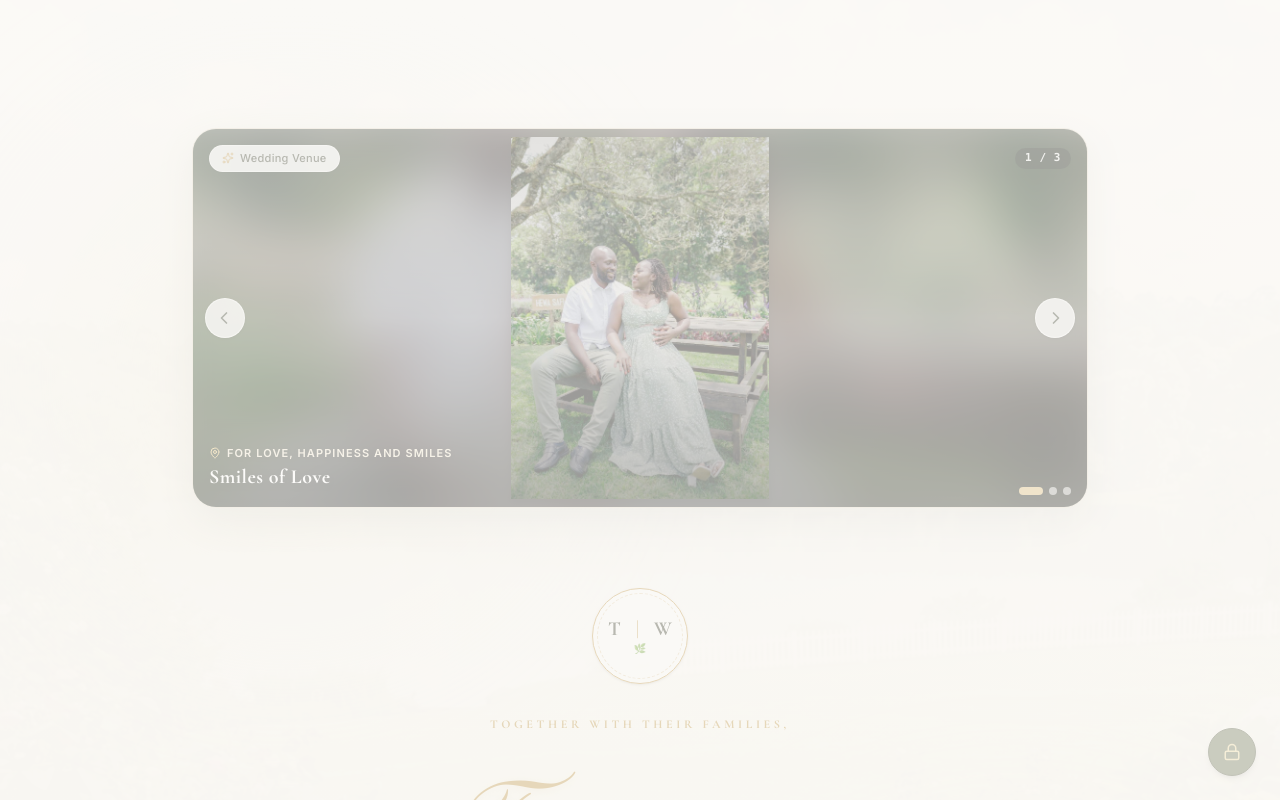
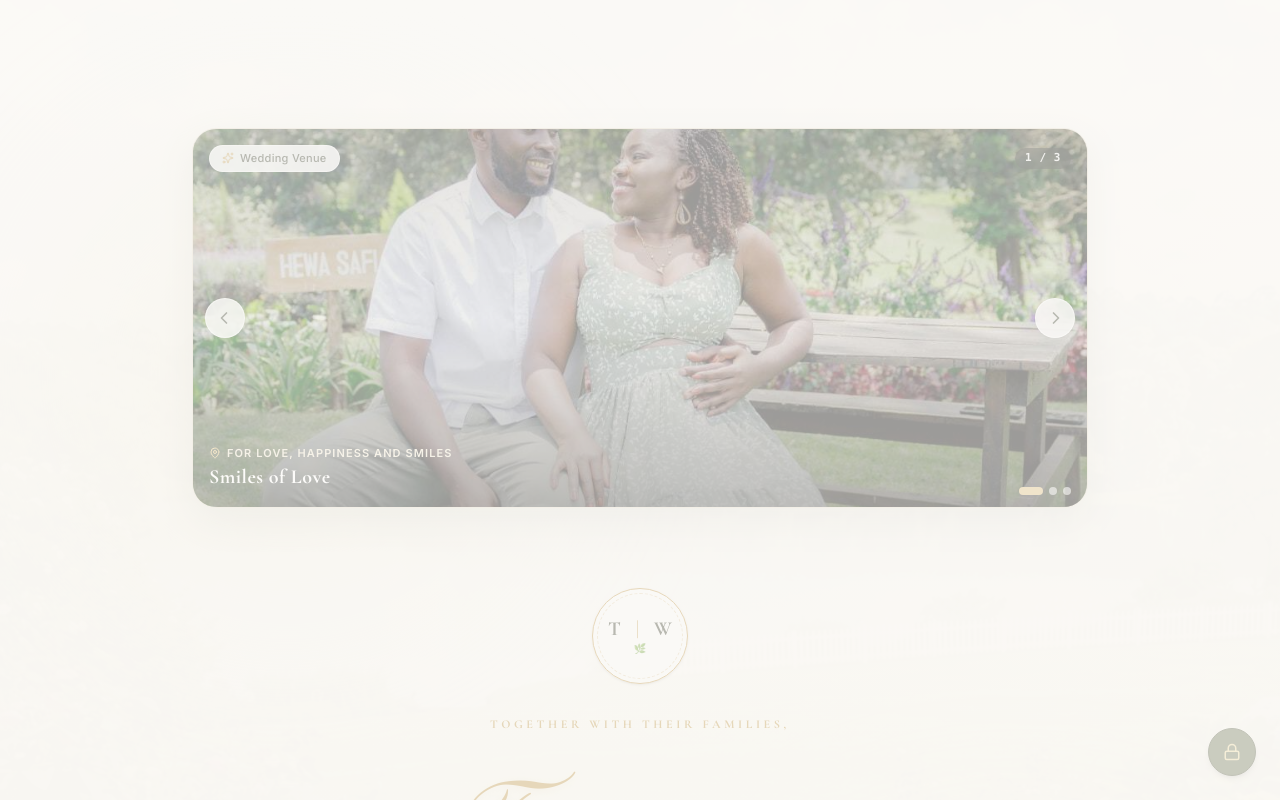
Before and after one commit to cardsandgiftske-maker/TorrencewedsWilfred, a React (Vite) app: page / in a window 1280 px wide. Both pictures are taken after a click on the button "TW". Shown: the top 800 px of the page. Built offline with nearby package versions, Linux system fonts and the light colour scheme; a web font is replaced by a local one.

Commit message:
Refactor HeroCarousel component for improved structure

```diff
--- a/src/components/HeroCarousel.tsx
+++ b/src/components/HeroCarousel.tsx
@@ -1,245 +1,465 @@
 /**
+
  * @license
+
  * SPDX-License-Identifier: Apache-2.0
+
  */
 
+
+
 import React, { useState, useEffect, useRef } from 'react';
+
 import { motion, AnimatePresence } from 'motion/react';
+
 import { ChevronLeft, ChevronRight, MapPin, Sparkles } from 'lucide-react';
 
+
+
 // @ts-ignore
+
 import Couple1 from '../assets/images/torrence-wilfred-01.jpg';
+
 // @ts-ignore
+
 import Couple2 from '../assets/images/torrence-wilfred-02.jpg';
+
 // @ts-ignore
+
 import Couple3 from '../assets/images/torrence-wilfred-03.jpg';
 
+
+
 interface Slide {
+
   id: string;
+
   image: string;
+
   title: string;
+
   subtitle: string;
+
 }
 
+
+
 const SLIDES: Slide[] = [
+
   {
+
     id: 'pathway',
+
     image: Couple1,
+
     title: 'Smiles of Love',
+
     subtitle: 'For Love, Happiness and Smiles'
+
   },
+
   {
+
     id: 'ceremony',
+
     image: Couple2,
+
     title: 'Looking Good Together',
+
     subtitle: 'Blessed and Highly Favoured Together'
+
   },
+
   {
+
     id: 'aerial',
+
     image: Couple3,
+
     title: 'Journey of Love',
+
     subtitle: 'Us Together Forever Side by Side'
+
   }
+
 ];
 
+
+
 export default function HeroCarousel() {
+
   const [currentIndex, setCurrentIndex] = useState(0);
+
   const [direction, setDirection] = useState<number>(1);
+
   const [isPaused, setIsPaused] = useState(false);
+
   const touchStartX = useRef<number | null>(null);
+
   const touchEndX = useRef<number | null>(null);
 
+
+
   // Auto advance every 5 seconds unless hovered/touched
+
   useEffect(() => {
+
     if (isPaused) return;
+
     const timer = setInterval(() => {
+
       setDirection(1);
+
       setCurrentIndex((prev) => (prev + 1) % SLIDES.length);
+
     }, 5000);
 
+
+
     return () => clearInterval(timer);
+
   }, [isPaused]);
 
+
+
   const handleNext = () => {
+
     setDirection(1);
+
     setCurrentIndex((prev) => (prev + 1) % SLIDES.length);
+
   };
 
+
+
   const handlePrev = () => {
+
     setDirection(-1);
+
     setCurrentIndex((prev) => (prev - 1 + SLIDES.length) % SLIDES.length);
+
   };
 
+
+
   const handleDotClick = (index: number) => {
+
     setDirection(index > currentIndex ? 1 : -1);
+
     setCurrentIndex(index);
+
   };
 
+
+
   const onTouchStart = (e: React.TouchEvent) => {
+
     touchStartX.current = e.targetTouches[0].clientX;
+
   };
 
+
+
   const onTouchMove = (e: React.TouchEvent) => {
+
     touchEndX.current = e.targetTouches[0].clientX;
+
   };
 
+
+
   const onTouchEnd = () => {
+
     if (!touchStartX.current || !touchEndX.current) return;
+
     const distance = touchStartX.current - touchEndX.current;
+
     const isLeftSwipe = distance > 45;
+
     const isRightSwipe = distance < -45;
 
+
+
     if (isLeftSwipe) {
+
       handleNext();
+
     } else if (isRightSwipe) {
+
       handlePrev();
+
     }
 
+
+
     touchStartX.current = null;
+
     touchEndX.current = null;
+
   };
 
+
+
   const slideVariants = {
+
     enter: (dir: number) => ({
+
       x: dir > 0 ? 80 : -80,
+
       opacity: 0,
+
       scale: 0.98
+
     }),
+
     center: {
+
       x: 0,
+
       opacity: 1,
+
       scale: 1,
+
       transition: {
+
         x: { type: 'spring', stiffness: 280, damping: 30 },
+
         opacity: { duration: 0.35 }
+
       }
+
     },
+
     exit: (dir: number) => ({
+
       x: dir > 0 ? -80 : 80,
+
       opacity: 0,
+
       scale: 0.98,
+
       transition: {
+
         x: { type: 'spring', stiffness: 280, damping: 30 },
+
         opacity: { duration: 0.25 }
+
       }
+
     })
+
   };
+
+
 
   const currentSlide = SLIDES[currentIndex];
 
+
+
   return (
+
     <div
+
       id="hero-photo-carousel"
+
       className="relative w-full select-none"
+
       onMouseEnter={() => setIsPaused(true)}
+
       onMouseLeave={() => setIsPaused(false)}
+
       onTouchStart={onTouchStart}
+
       onTouchMove={onTouchMove}
+
       onTouchEnd={onTouchEnd}
+
     >
+
       {/* Container with decorative subtle gold frame and soft shadow */}
+
       <div className="relative w-full aspect-[16/10] sm:aspect-[16/9] md:aspect-[2.1/1] max-h-[380px] rounded-3xl overflow-hidden shadow-[0_12px_36px_rgba(74,79,63,0.12)] border border-[#E7DFD0] bg-[#FAF8F5]">
+
         <AnimatePresence initial={false} custom={direction} mode="wait">
+
           <motion.div
+
             key={currentSlide.id}
+
             custom={direction}
+
             variants={slideVariants}
+
             initial="enter"
+
             animate="center"
+
             exit="exit"
-            className="absolute inset-0 w-full h-full overflow-hidden"
+
+            className="absolute inset-0 w-full h-full"
+
           >
-            {/* Blurred Background Layer (Prevents cropped/black edges) */}
+
             <img
+
               src={currentSlide.image}
-              alt=""
-              aria-hidden="true"
+
+              alt={currentSlide.title}
+
               referrerPolicy="no-referrer"
-              className="absolute inset-0 w-full h-full object-cover object-center filter blur-xl scale-110 brightness-75 pointer-events-none"
+
+              className="w-full h-full object-cover object-center"
+
             />
 
-            {/* Foreground Uncropped Photo */}
-            <div className="relative z-10 w-full h-full flex items-center justify-center p-1 sm:p-2">
-              <img
-                src={currentSlide.image}
-                alt={currentSlide.title}
-                referrerPolicy="no-referrer"
-                className="w-full h-full object-contain object-center drop-shadow-lg"
-              />
+
+
+            {/* Gradient overlays for contrast and elegance */}
+
+            <div className="absolute inset-0 bg-gradient-to-t from-black/60 via-black/10 to-transparent pointer-events-none" />
+
+            <div className="absolute inset-0 bg-gradient-to-b from-black/25 via-transparent to-transparent pointer-events-none" />
+
+
+
+            {/* Top label / Counter badge */}
+
+            <div className="absolute top-4 left-4 right-4 flex items-center justify-between z-10 pointer-events-none">
+
+              <span className="inline-flex items-center gap-1.5 px-3 py-1 rounded-full bg-white/85 backdrop-blur-md text-[#4A4F3F] text-[11px] font-medium tracking-wide shadow-xs border border-white/40">
+
+                <Sparkles className="w-3 h-3 text-[#C5A059]" />
+
+                <span>Wedding Venue</span>
+
+              </span>
+
+
+
+              <span className="px-2.5 py-0.5 rounded-full bg-black/40 backdrop-blur-md text-white/90 text-[11px] font-mono tracking-wider font-semibold">
+
+                {currentIndex + 1} / {SLIDES.length}
+
+              </span>
+
             </div>
 
-            {/* Gradient overlays */}
-            <div className="absolute inset-0 z-10 bg-gradient-to-t from-black/60 via-black/10 to-transparent pointer-events-none" />
-            <div className="absolute inset-0 z-10 bg-gradient-to-b from-black/25 via-transparent to-transparent pointer-events-none" />
 
-            {/* Top label / Counter badge */}
-            <div className="absolute top-4 left-4 right-4 flex items-center justify-between z-20 pointer-events-none">
-              <span className="inline-flex items-center gap-1.5 px-3 py-1 rounded-full bg-white/85 backdrop-blur-md text-[#4A4F3F] text-[11px] font-medium tracking-wide shadow-xs border border-white/40">
-                <Sparkles className="w-3 h-3 text-[#C5A059]" />
-                <span>Wedding Venue</span>
-              </span>
 
-              <span className="px-2.5 py-0.5 rounded-full bg-black/40 backdrop-blur-md text-white/90 text-[11px] font-mono tracking-wider font-semibold">
-                {currentIndex + 1} / {SLIDES.length}
-              </span>
+            {/* Bottom title & description caption */}
+
+            <div className="absolute bottom-4 left-4 right-4 text-left z-10 pointer-events-none">
+
+              <div className="flex items-center gap-1.5 text-[#EFE7D3] text-[11px] uppercase tracking-widest font-semibold mb-0.5 drop-shadow-sm">
+
+                <MapPin className="w-3 h-3 text-[#E8C982]" />
+
+                <span>{currentSlide.subtitle}</span>
+
+              </div>
+
+              <h3 className="font-serif text-white text-base sm:text-lg md:text-xl font-bold tracking-wide drop-shadow-md">
+
+                {currentSlide.title}
+
+              </h3>
+
             </div>
 
-            {/* Bottom title & description caption */}
-            <div className="absolute bottom-4 left-4 right-4 text-left z-20 pointer-events-none">
-              <div className="flex items-center gap-1.5 text-[#EFE7D3] text-[11px] uppercase tracking-widest font-semibold mb-0.5 drop-shadow-sm">
-                <MapPin className="w-3 h-3 text-[#E8C982]" />
-                <span>{currentSlide.subtitle}</span>
-              </div>
-              <h3 className="font-serif text-white text-base sm:text-lg md:text-xl font-bold tracking-wide drop-shadow-md">
-                {currentSlide.title}
-              </h3>
-            </div>
           </motion.div>
+
         </AnimatePresence>
 
+
+
         {/* Previous Button */}
+
         <button
+
           type="button"
+
           id="hero-carousel-prev"
+
           onClick={handlePrev}
+
           aria-label="Previous Photo"
-          className="absolute left-3 top-1/2 -translate-y-1/2 z-30 w-9 h-9 sm:w-10 sm:h-10 rounded-full bg-white/80 hover:bg-white text-[#4A4F3F] hover:text-[#2A2E23] flex items-center justify-center backdrop-blur-md border border-white/60 shadow-sm transition transform hover:scale-105 active:scale-95 cursor-pointer"
+
+          className="absolute left-3 top-1/2 -translate-y-1/2 z-20 w-9 h-9 sm:w-10 sm:h-10 rounded-full bg-white/80 hover:bg-white text-[#4A4F3F] hover:text-[#2A2E23] flex items-center justify-center backdrop-blur-md border border-white/60 shadow-sm transition transform hover:scale-105 active:scale-95 cursor-pointer"
+
         >
+
           <ChevronLeft className="w-5 h-5 -ml-0.5" />
+
         </button>
 
+
+
         {/* Next Button */}
+
         <button
+
           type="button"
+
           id="hero-carousel-next"
+
           onClick={handleNext}
+
           aria-label="Next Photo"
-          className="absolute right-3 top-1/2 -translate-y-1/2 z-30 w-9 h-9 sm:w-10 sm:h-10 rounded-full bg-white/80 hover:bg-white text-[#4A4F3F] hover:text-[#2A2E23] flex items-center justify-center backdrop-blur-md border border-white/60 shadow-sm transition transform hover:scale-105 active:scale-95 cursor-pointer"
+
+          className="absolute right-3 top-1/2 -translate-y-1/2 z-20 w-9 h-9 sm:w-10 sm:h-10 rounded-full bg-white/80 hover:bg-white text-[#4A4F3F] hover:text-[#2A2E23] flex items-center justify-center backdrop-blur-md border border-white/60 shadow-sm transition transform hover:scale-105 active:scale-95 cursor-pointer"
+
         >
+
           <ChevronRight className="w-5 h-5 -mr-0.5" />
+
         </button>
 
+
+
         {/* Slide Indicators / Dots */}
-        <div className="absolute bottom-3 right-4 z-30 flex items-center gap-1.5">
+
+        <div className="absolute bottom-3 right-4 z-20 flex items-center gap-1.5">
+
           {SLIDES.map((slide, idx) => {
+
             const isActive = idx === currentIndex;
+
             return (
+
               <button
+
                 key={slide.id}
+
                 id={`hero-carousel-dot-${idx}`}
+
                 type="button"
+
                 onClick={() => handleDotClick(idx)}
+
                 aria-label={`Go to slide ${idx + 1}`}
+
                 className={`transition-all duration-300 rounded-full cursor-pointer ${
+
                   isActive
+
                     ? 'w-6 h-2 bg-[#DEC186] shadow-xs'
+
                     : 'w-2 h-2 bg-white/60 hover:bg-white'
+
                 }`}
+
               />
+
             );
+
           })}
+
         </div>
+
       </div>
+
     </div>
+
   );
+
 }
```
